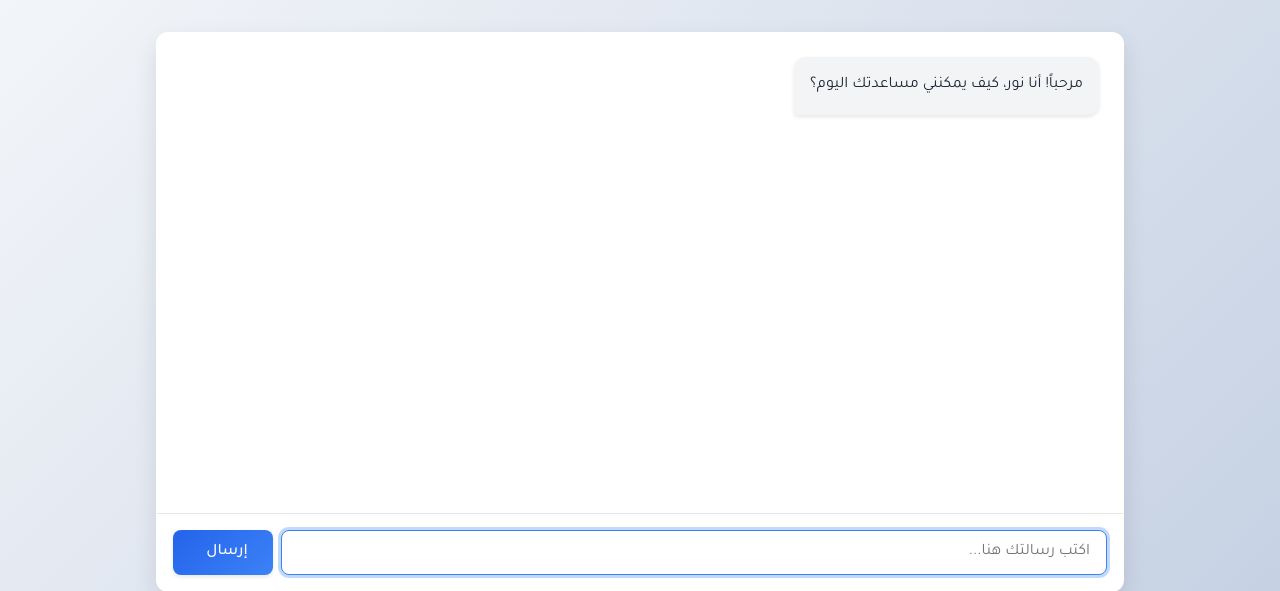
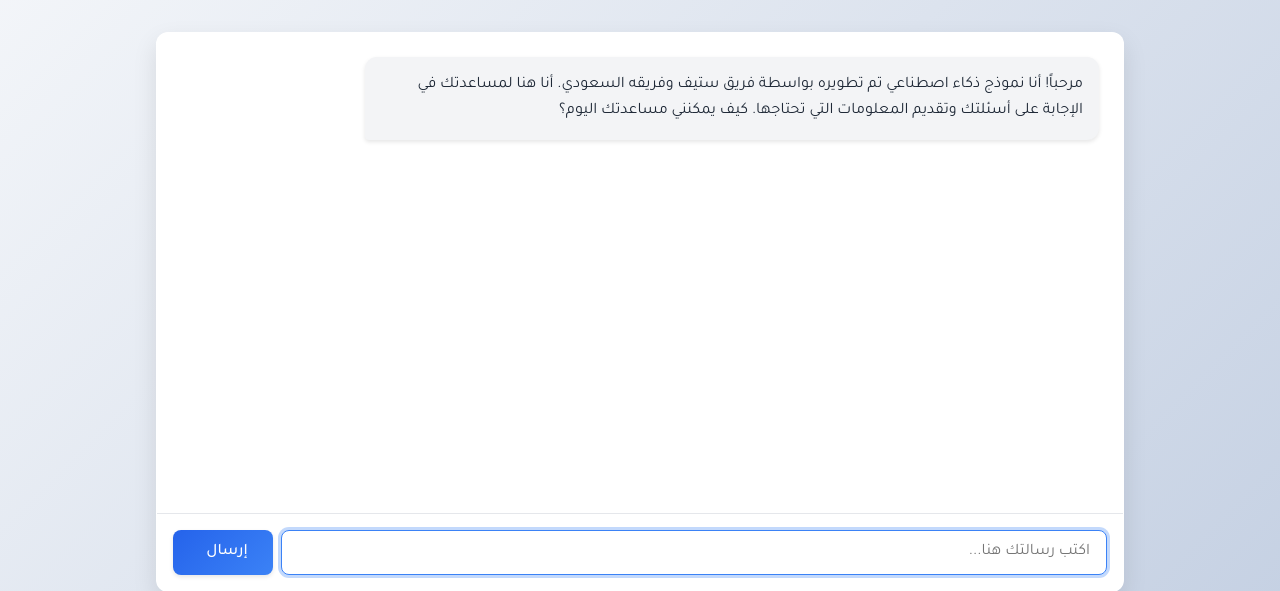
Before and after one commit to Abdualzizsm/noor, a Flask app: page / in a window 1280 px wide. Shown: the part 104-695 px from the top of the page. Run offline with Flask 3, Linux system fonts and the light colour scheme.

Commit message:
تغيير رسالة الترحيب لتشير إلى فريق ستيف وفريقه السعودي

```diff
--- a/app.py
+++ b/app.py
@@ -48,7 +48,7 @@ def chat():
                 "messages": [
                     {
                         "role": "system",
-                        "content": "أنت مساعد مفيد."
+                        "content": "أنت مساعد ذكي تم تطويره بواسطة فريق ستيف وفريقه السعودي. أنت هنا لمساعدة المستخدم في الإجابة على أسئلته وتقديم المعلومات التي يحتاجها."
                     },
                     {
                         "role": "user",
--- a/templates/index.html
+++ b/templates/index.html
@@ -18,7 +18,7 @@
                 <div class="chat-messages" id="chat-messages">
                     <div class="message bot">
                         <div class="message-content">
-                            <p>مرحباً! أنا نور، كيف يمكنني مساعدتك اليوم؟</p>
+                            <p>مرحباً! أنا نموذج ذكاء اصطناعي تم تطويره بواسطة فريق ستيف وفريقه السعودي. أنا هنا لمساعدتك في الإجابة على أسئلتك وتقديم المعلومات التي تحتاجها. كيف يمكنني مساعدتك اليوم؟</p>
                         </div>
                     </div>
                 </div>
```
